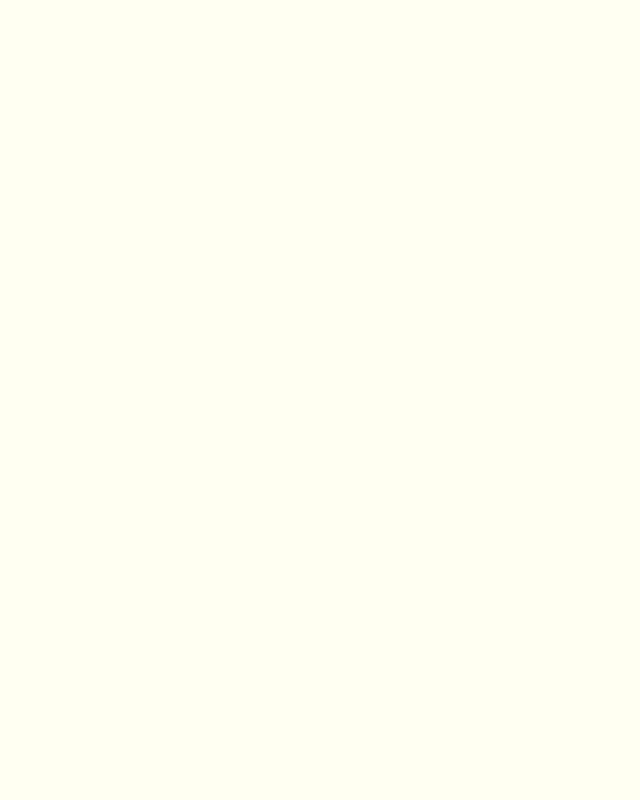
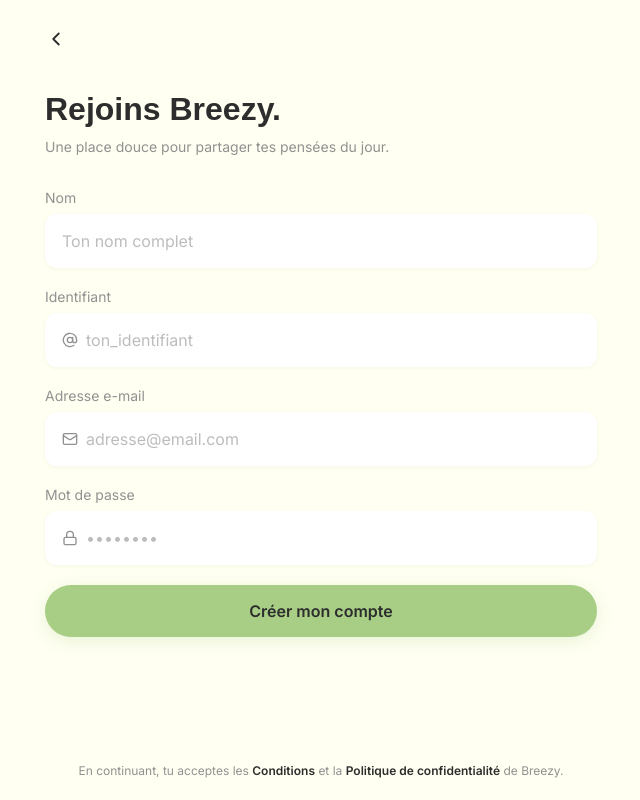
Before and after one commit to tonyfgs/Breezy, a Next.js app in the folder front/: page /register in a window 1280 px wide. Shown: the whole page, without its empty margins (319-959 px from the left). Built offline with nearby package versions, Linux system fonts and the light colour scheme; a web font is replaced by a local one.

Commit message:
feat(auth): add login and register pages

```diff
--- a/front/src/app/register/page.js
+++ b/front/src/app/register/page.js
@@ -1,3 +1,152 @@
+'use client';
+
+import { useState } from 'react';
+import Link from 'next/link';
+import { ChevronLeft, AtSign, Mail, Lock, Check } from 'lucide-react';
+import Input from '../../components/ui/Input';
+import Button from '../../components/ui/Button';
+
+function validateEmail(email) {
+  return /^[^\s@]+@[^\s@]+\.[^\s@]+$/.test(email);
+}
+
+function getPasswordRules(password) {
+  return {
+    hasLength: password.length >= 8,
+    hasDigit: /\d/.test(password),
+    hasUpper: /[A-Z]/.test(password),
+  };
+}
+
 export default function RegisterPage() {
-  return null;
+  const [form, setForm] = useState({ name: '', handle: '', email: '', password: '' });
+  const [errors, setErrors] = useState({});
+  const [handleAvailable, setHandleAvailable] = useState(null);
+
+  const passwordRules = getPasswordRules(form.password);
+  const isPasswordValid = Object.values(passwordRules).every(Boolean);
+
+  function handleChange(field) {
+    return (e) => {
+      const value = e.target.value;
+      setForm(prev => ({ ...prev, [field]: value }));
+
+      if (field === 'handle') {
+        const clean = value.replace(/\s/g, '_');
+        setForm(prev => ({ ...prev, handle: clean }));
+
+        if (clean && !/^[a-zA-Z0-9_.]+$/.test(clean)) {
+          setErrors(prev => ({ ...prev, handle: 'Caractères autorisés : lettres, chiffres, _ et .' }));
+          setHandleAvailable(null);
+          return;
+        }
+
+        setErrors(prev => ({ ...prev, handle: '' }));
+        // TODO: API - GET /api/users/check-handle?handle={clean} (avec debounce)
+        setHandleAvailable(clean.length >= 3 ? true : null);
+        return;
+      }
+
+      if (field === 'email') {
+        setErrors(prev => ({
+          ...prev,
+          email: value && !validateEmail(value) ? "Format d'e-mail invalide — il manque le « @ »." : '',
+        }));
+      }
+    };
+  }
+
+  function handleSubmit(e) {
+    e.preventDefault();
+    const newErrors = {};
+    if (!form.name.trim()) newErrors.name = 'Le nom est requis.';
+    if (!form.handle.trim()) newErrors.handle = "L'identifiant est requis.";
+    if (!validateEmail(form.email)) newErrors.email = "Format d'e-mail invalide — il manque le « @ ».";
+    if (!isPasswordValid) newErrors.password = 'Le mot de passe ne respecte pas les règles.';
+
+    if (Object.keys(newErrors).length) {
+      setErrors(newErrors);
+      return;
+    }
+
+    // TODO: API - POST /api/auth/register { name, handle, email, password }
+  }
+
+  return (
+    <div className="auth-page">
+      <Link href="/login" className="auth-back-btn" aria-label="Retour">
+        <ChevronLeft size={22} />
+      </Link>
+
+      <div className="auth-content">
+        <h1 className="auth-title">Rejoins Breezy.</h1>
+        <p className="auth-subtitle">Une place douce pour partager tes pensées du jour.</p>
+
+        <form className="auth-form" onSubmit={handleSubmit}>
+          <Input
+            label="Nom"
+            type="text"
+            name="name"
+            placeholder="Ton nom complet"
+            value={form.name}
+            onChange={handleChange('name')}
+            error={errors.name}
+          />
+
+          <Input
+            label="Identifiant"
+            type="text"
+            name="handle"
+            placeholder="ton_identifiant"
+            value={form.handle}
+            onChange={handleChange('handle')}
+            iconLeft={<AtSign size={16} />}
+            iconRight={handleAvailable ? <Check size={16} /> : null}
+            success={handleAvailable ? 'Identifiant disponible' : ''}
+            error={errors.handle}
+          />
+
+          <Input
+            label="Adresse e-mail"
+            type="email"
+            name="email"
+            placeholder="adresse@email.com"
+            value={form.email}
+            onChange={handleChange('email')}
+            iconLeft={<Mail size={16} />}
+            error={errors.email}
+          />
+
+          <Input
+            label="Mot de passe"
+            type="password"
+            name="password"
+            placeholder="••••••••"
+            value={form.password}
+            onChange={handleChange('password')}
+            iconLeft={<Lock size={16} />}
+            error={errors.password}
+          >
+            {form.password && (
+              <div className="password-rules">
+                <span className={`password-rule${passwordRules.hasLength ? ' password-rule--met' : ''}`}>8 caractères</span>
+                <span className={`password-rule${passwordRules.hasDigit ? ' password-rule--met' : ''}`}>1 chiffre</span>
+                <span className={`password-rule${passwordRules.hasUpper ? ' password-rule--met' : ''}`}>1 majuscule</span>
+              </div>
+            )}
+          </Input>
+
+          <Button type="submit" fullWidth>Créer mon compte</Button>
+        </form>
+
+        <p className="auth-legal">
+          En continuant, tu acceptes les{' '}
+          <Link href="/legal/terms"><strong>Conditions</strong></Link>{' '}
+          et la{' '}
+          <Link href="/legal/privacy"><strong>Politique de confidentialité</strong></Link>{' '}
+          de Breezy.
+        </p>
+      </div>
+    </div>
+  );
 }
```
Also changed, not shown: front/src/app/login/page.js (+66 -1 lines).
